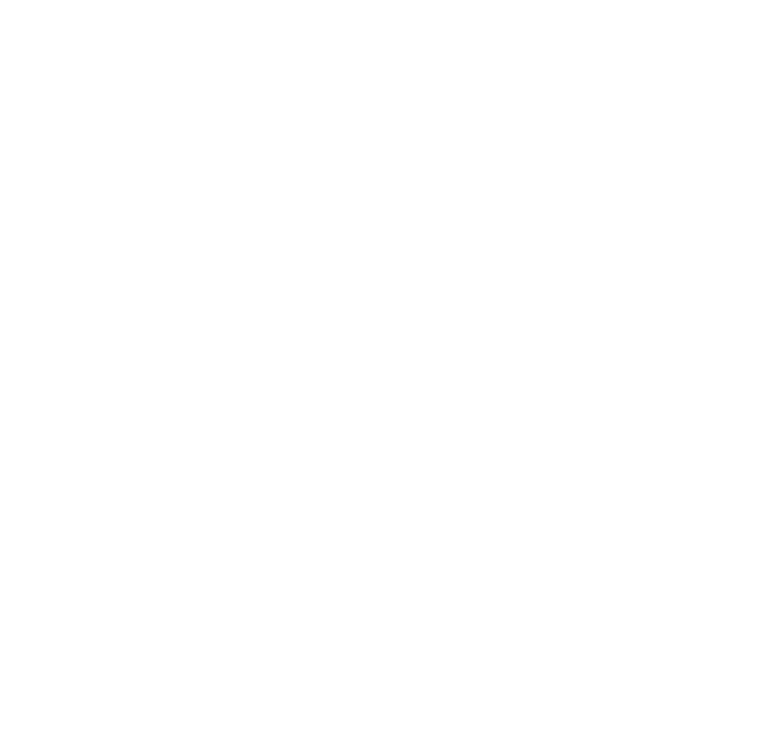
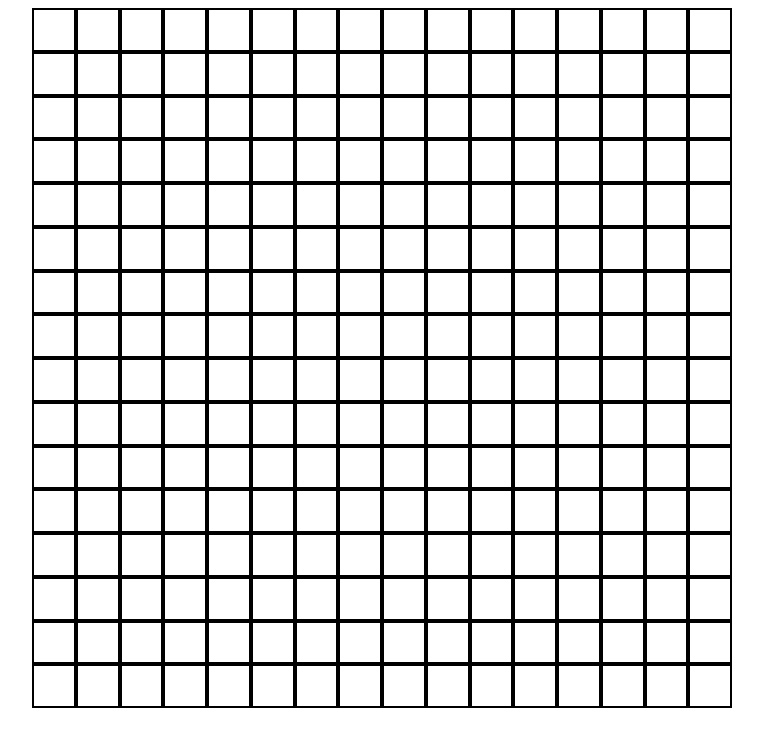
Before and after one commit to tylertne/Odin-EtchASketch, a plain HTML site: page index.html in a window 1280 px wide. Shown: the whole page, without its empty margins (258-1021 px from the left). Drawn offline with Linux system fonts and the light colour scheme.

Commit message:
feat: create game board

```diff
--- a/css/style.css
+++ b/css/style.css
@@ -0,0 +1,20 @@
+*{
+    box-sizing: border-box;
+}
+
+div{
+    height: 6.25%;
+    width: 6.25%;
+    border: 2px solid black;
+}
+.gameboard{
+    display: flex;
+    flex-wrap: wrap;
+    flex-basis: 700px;
+    height: 700px;
+}
+body{
+    display: flex;
+    justify-content: center;
+    align-items: center;
+}
--- a/index.html
+++ b/index.html
@@ -8,6 +8,6 @@
     <script src="js/main.js" defer></script>
 </head>
 <body>
-
+    <main class="gameboard"></main>
 </body>
 </html>
--- a/js/main.js
+++ b/js/main.js
@@ -0,0 +1,5 @@
+const main = document.querySelector('main')
+for(let i = 0; i < 256; i++){
+    let div = document.createElement('div')
+    main.appendChild(div)
+}
```
